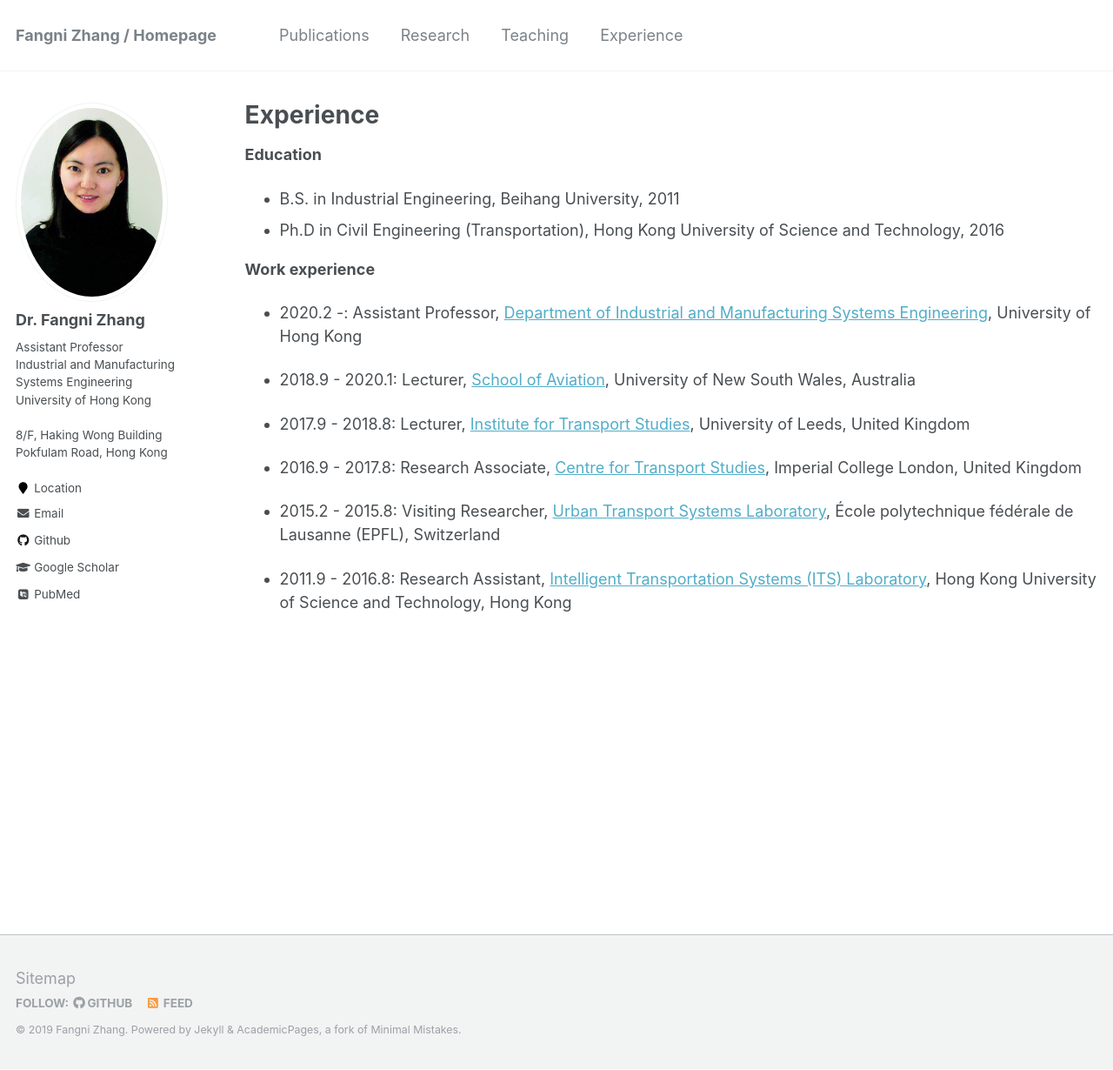
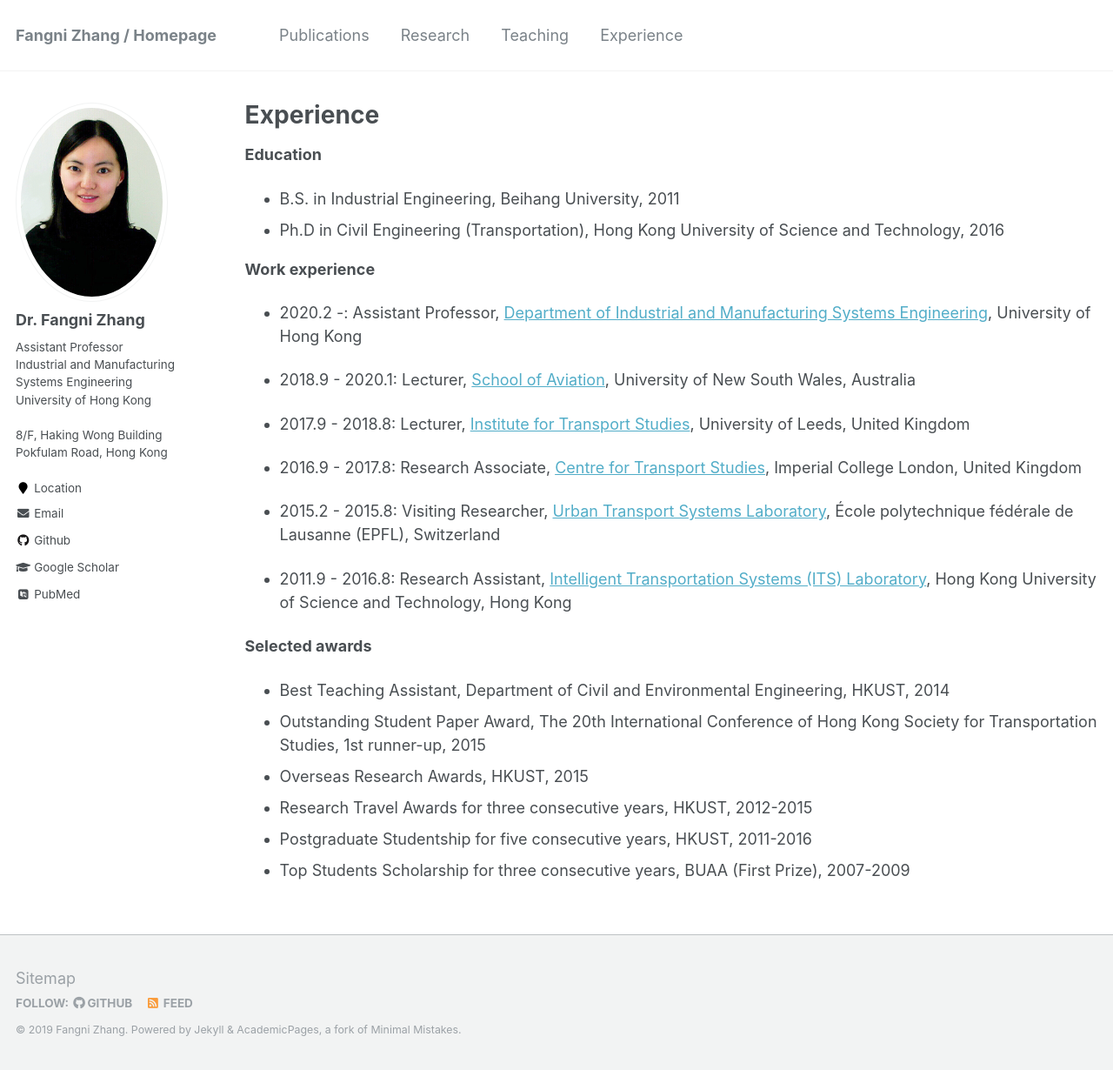
Before and after one commit to fangnizhang/fangnizhang.github.io, a Jekyll site: the page built from _pages/experience.md, in a window 1280 px wide and 1230 px high. Shown: the whole window at 87% size. Built offline with Jekyll 4.4.1, drawn with Linux system fonts in a browser that asks for light colours; some web fonts are replaced.

Commit message:
Update experience.md

```diff
--- a/_pages/experience.md
+++ b/_pages/experience.md
@@ -27,3 +27,12 @@ redirect_from:
 * 2015.2 - 2015.8: Visiting Researcher, [Urban Transport Systems Laboratory](https://www.epfl.ch/labs/luts/), École polytechnique fédérale de Lausanne (EPFL), Switzerland
 
 * 2011.9 - 2016.8: Research Assistant, [Intelligent Transportation Systems (ITS) Laboratory](https://sites.google.com/view/hkustits/home), Hong Kong University of Science and Technology, Hong Kong
+
+**Selected awards**
+
+* Best Teaching Assistant, Department of Civil and Environmental Engineering, HKUST, 2014
+* Outstanding Student Paper Award, The 20th International Conference of Hong Kong Society for Transportation Studies, 1st runner-up, 2015
+* Overseas Research Awards, HKUST, 2015
+* Research Travel Awards for three consecutive years, HKUST, 2012-2015
+* Postgraduate Studentship for five consecutive years, HKUST, 2011-2016
+* Top Students Scholarship for three consecutive years, BUAA (First Prize), 2007-2009
```
